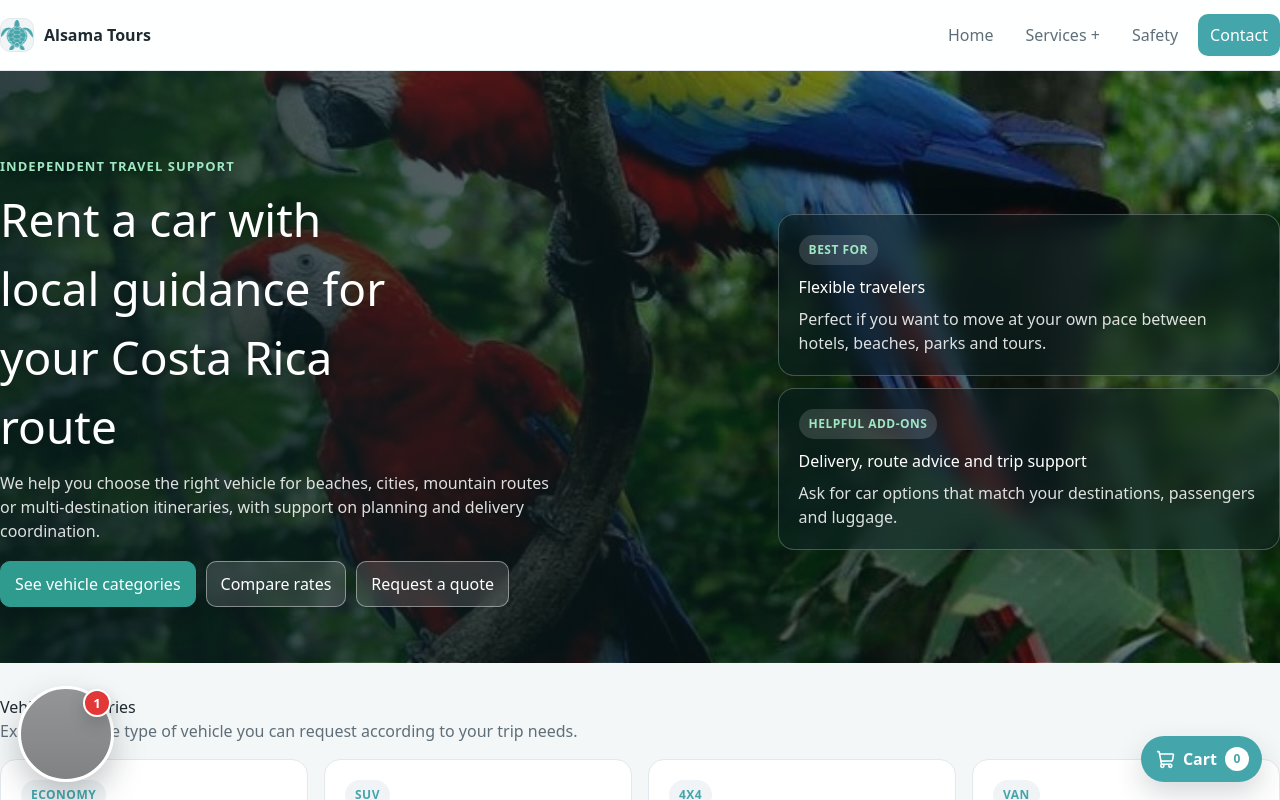
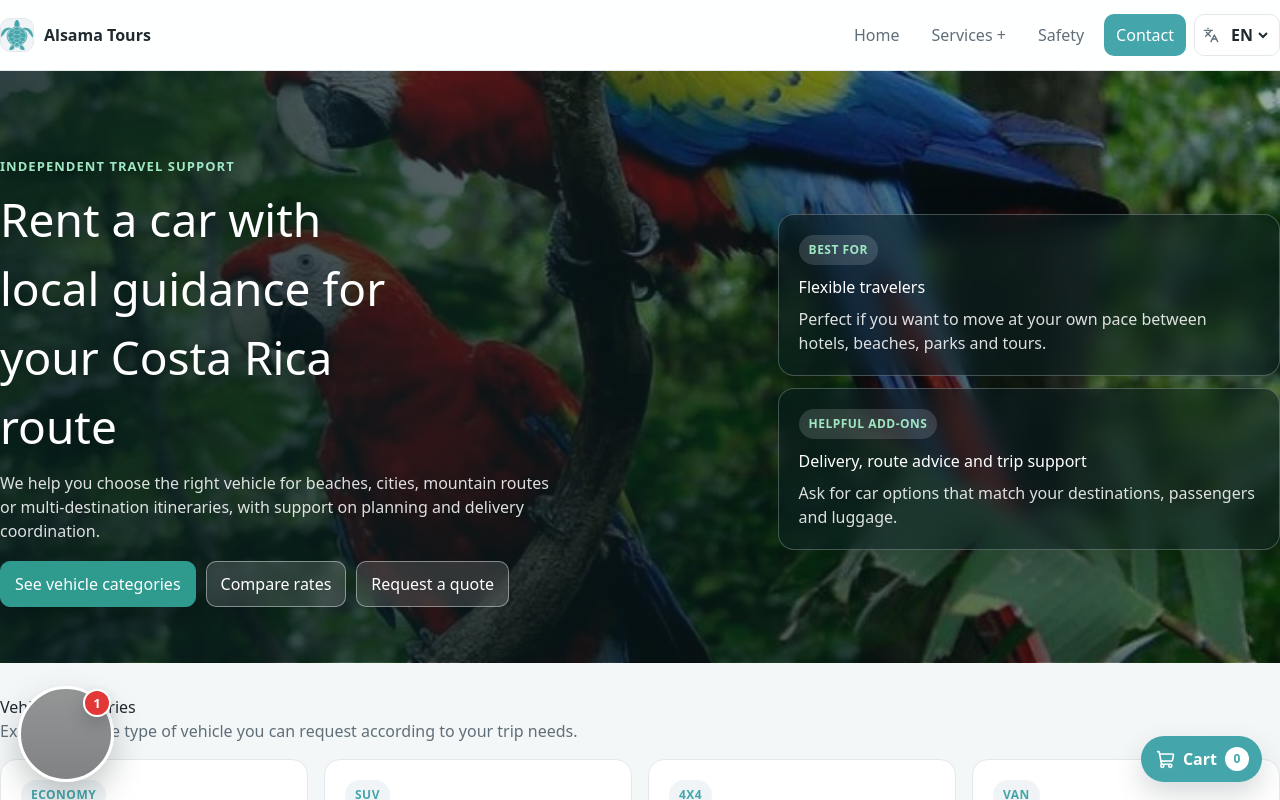
Before and after one commit to TestJuz/Alsama, a React (Vite) app: page /Rent-A-Car in a window 1280 px wide. Shown: the top 800 px of the page. Built offline with nearby package versions, Linux system fonts and the light colour scheme; grey boxes are pictures that could not be loaded.

Commit message:
Add multilingual language switcher

```diff
--- a/src/App.jsx
+++ b/src/App.jsx
@@ -1,5 +1,6 @@
 import { Suspense, lazy, useEffect } from "react";
 import { Navigate, Route, Routes, useLocation } from "react-router-dom";
+import { useLanguage } from "./context/LanguageContext";
 import { routes } from "./lib/site";
 
 const HomePage = lazy(() => import("./pages/HomePage").then((module) => ({ default: module.HomePage })));
@@ -13,20 +14,70 @@ const TourDetailPage = lazy(() => import("./pages/TourDetailPage").then((module)
 const HotelsPage = lazy(() => import("./pages/HotelsPage").then((module) => ({ default: module.HotelsPage })));
 
 const routeTitles = [
-  { path: routes.home, title: "Alsama Tours | Travel Services in Costa Rica" },
-  { path: routes.shuttle, title: "Shuttle Service | Alsama Tours" },
-  { path: routes.privateTransport, title: "Private Transport | Alsama Tours" },
-  { path: routes.rentACar, title: "Rent a Car | Alsama Tours" },
-  { path: routes.tours, title: "Tours | Alsama Tours" },
-  { path: `${routes.tours}/:tourSlug`, title: "Tour Detail | Alsama Tours" },
-  { path: routes.hotels, title: "Hotels | Alsama Tours" }
+  {
+    path: routes.home,
+    title: {
+      en: "Alsama Tours | Travel Services in Costa Rica",
+      es: "Alsama Tours | Servicios de viaje en Costa Rica",
+      fr: "Alsama Tours | Services de voyage au Costa Rica"
+    }
+  },
+  {
+    path: routes.shuttle,
+    title: {
+      en: "Shuttle Service | Alsama Tours",
+      es: "Servicio de shuttle | Alsama Tours",
+      fr: "Service de navette | Alsama Tours"
+    }
+  },
+  {
+    path: routes.privateTransport,
+    title: {
+      en: "Private Transport | Alsama Tours",
+      es: "Transporte privado | Alsama Tours",
+      fr: "Transport prive | Alsama Tours"
+    }
+  },
+  {
+    path: routes.rentACar,
+    title: {
+      en: "Rent a Car | Alsama Tours",
+      es: "Alquiler de autos | Alsama Tours",
+      fr: "Location de voiture | Alsama Tours"
+    }
+  },
+  {
+    path: routes.tours,
+    title: {
+      en: "Tours | Alsama Tours",
+      es: "Tours | Alsama Tours",
+      fr: "Excursions | Alsama Tours"
+    }
+  },
+  {
+    path: `${routes.tours}/:tourSlug`,
+    title: {
+      en: "Tour Detail | Alsama Tours",
+      es: "Detalle del tour | Alsama Tours",
+      fr: "Detail de l'excursion | Alsama Tours"
+    }
+  },
+  {
+    path: routes.hotels,
+    title: {
+      en: "Hotels | Alsama Tours",
+      es: "Hoteles | Alsama Tours",
+      fr: "Hotels | Alsama Tours"
+    }
+  }
 ];
 
 function ScrollManager() {
   const location = useLocation();
+  const { language } = useLanguage();
 
   useEffect(() => {
-    const nextTitle = routeTitles.find((item) => item.path === location.pathname)?.title;
+    const nextTitle = routeTitles.find((item) => item.path === location.pathname)?.title?.[language];
     if (nextTitle) {
       document.title = nextTitle;
     }
@@ -43,7 +94,7 @@ function ScrollManager() {
     }
 
     window.scrollTo({ top: 0, left: 0 });
-  }, [location.pathname, location.hash]);
+  }, [language, location.pathname, location.hash]);
 
   return null;
 }
--- /dev/null
+++ b/src/components/LanguageSwitcher.jsx
@@ -0,0 +1,24 @@
+import { Languages } from "lucide-react";
+import { useLanguage } from "../context/LanguageContext";
+
+export function LanguageSwitcher() {
+  const { language, setLanguage, languages } = useLanguage();
+
+  return (
+    <label className="language-switcher notranslate">
+      <Languages size={16} aria-hidden="true" />
+      <span className="sr-only">Language</span>
+      <select
+        aria-label="Language"
+        value={language}
+        onChange={(event) => setLanguage(event.target.value)}
+      >
+        {languages.map((item) => (
+          <option key={item.code} value={item.code}>
+            {item.shortLabel}
+          </option>
+        ))}
+      </select>
+    </label>
+  );
+}
--- a/src/components/SiteLayout.jsx
+++ b/src/components/SiteLayout.jsx
@@ -1,6 +1,7 @@
 import { useEffect, useRef, useState } from "react";
 import { Link } from "react-router-dom";
 import { CartWidget } from "./CartWidget";
+import { LanguageSwitcher } from "./LanguageSwitcher";
 import { TravelAssistant } from "./TravelAssistant";
 import { asset, homeLinks, routes, safetyPdf, serviceMenu } from "../lib/site";
 
@@ -80,6 +81,7 @@ function Navigation({ homeTo, safetyHref, contactTo, brandTo }) {
 
           <a className="nav__link" href={safetyHref} target="_blank" rel="noreferrer">Safety</a>
           <SmartLink to={contactTo} className="nav__link nav__cta">Contact</SmartLink>
+          <LanguageSwitcher />
         </nav>
       </div>
     </header>
--- /dev/null
+++ b/src/context/LanguageContext.jsx
@@ -0,0 +1,99 @@
+import { createContext, useContext, useEffect, useMemo, useState } from "react";
+
+export const languages = [
+  { code: "en", label: "English", shortLabel: "EN", googleCode: "en" },
+  { code: "es", label: "Espanol", shortLabel: "ES", googleCode: "es" },
+  { code: "fr", label: "Francais", shortLabel: "FR", googleCode: "fr" }
+];
+
+const DEFAULT_LANGUAGE = "en";
+const STORAGE_KEY = "alsama-language";
+const GOOGLE_SCRIPT_ID = "google-translate-script";
+const LanguageContext = createContext(null);
+
+function getStoredLanguage() {
+  if (typeof window === "undefined") return DEFAULT_LANGUAGE;
+  const stored = window.localStorage.getItem(STORAGE_KEY);
+  return languages.some((language) => language.code === stored) ? stored : DEFAULT_LANGUAGE;
+}
+
+function setGoogleTranslateCookie(languageCode) {
+  const googleCode = languages.find((language) => language.code === languageCode)?.googleCode || DEFAULT_LANGUAGE;
+  const value = `/en/${googleCode}`;
+  const maxAge = 60 * 60 * 24 * 365;
+  document.cookie = `googtrans=${value};path=/;max-age=${maxAge}`;
+  document.cookie = `googtrans=${value};path=/;domain=${window.location.hostname};max-age=${maxAge}`;
+}
+
+function triggerGoogleTranslate(languageCode, attempts = 0) {
+  const googleCode = languages.find((language) => language.code === languageCode)?.googleCode || DEFAULT_LANGUAGE;
+  const combo = document.querySelector(".goog-te-combo");
+
+  if (combo) {
+    combo.value = googleCode;
+    combo.dispatchEvent(new Event("change"));
+    return;
+  }
+
+  if (attempts < 20) {
+    window.setTimeout(() => triggerGoogleTranslate(languageCode, attempts + 1), 250);
+  }
+}
+
+function ensureGoogleTranslateScript() {
+  if (typeof window === "undefined") return;
+
+  window.googleTranslateElementInit = () => {
+    if (!window.google?.translate?.TranslateElement) return;
+
+    new window.google.translate.TranslateElement(
+      {
+        pageLanguage: "en",
+        includedLanguages: languages.map((language) => language.googleCode).join(","),
+        autoDisplay: false
+      },
+      "google_translate_element"
+    );
+  };
+
+  if (document.getElementById(GOOGLE_SCRIPT_ID)) return;
+
+  const script = document.createElement("script");
+  script.id = GOOGLE_SCRIPT_ID;
+  script.src = "https://translate.google.com/translate_a/element.js?cb=googleTranslateElementInit";
+  script.async = true;
+  document.body.appendChild(script);
+}
+
+export function LanguageProvider({ children }) {
+  const [language, setLanguage] = useState(getStoredLanguage);
+
+  useEffect(() => {
+    ensureGoogleTranslateScript();
+  }, []);
+
+  useEffect(() => {
+    document.documentElement.lang = language;
+    window.localStorage.setItem(STORAGE_KEY, language);
+    setGoogleTranslateCookie(language);
+    triggerGoogleTranslate(language);
+  }, [language]);
+
+  const value = useMemo(() => ({ language, setLanguage, languages }), [language]);
+
+  return (
+    <LanguageContext.Provider value={value}>
+      {children}
+      <div id="google_translate_element" className="google-translate-slot" aria-hidden="true" />
+    </LanguageContext.Provider>
+  );
+}
+
+export function useLanguage() {
+  const context = useContext(LanguageContext);
+  if (!context) {
+    throw new Error("useLanguage must be used within LanguageProvider");
+  }
+
+  return context;
+}
--- a/src/main.jsx
+++ b/src/main.jsx
@@ -3,14 +3,17 @@ import ReactDOM from "react-dom/client";
 import { BrowserRouter } from "react-router-dom";
 import { App } from "./App";
 import { CartProvider } from "./context/CartContext";
+import { LanguageProvider } from "./context/LanguageContext";
 import "./index.css";
 
 ReactDOM.createRoot(document.getElementById("root")).render(
   <React.StrictMode>
     <BrowserRouter basename={import.meta.env.BASE_URL}>
-      <CartProvider>
-        <App />
-      </CartProvider>
+      <LanguageProvider>
+        <CartProvider>
+          <App />
+        </CartProvider>
+      </LanguageProvider>
     </BrowserRouter>
   </React.StrictMode>
 );
--- a/src/styles/site-base.css
+++ b/src/styles/site-base.css
@@ -2849,3 +2849,70 @@ input:focus, textarea:focus{
     width:calc(100vw - (var(--page-gutter) * 2));
   }
 }
+
+.language-switcher{
+  display:inline-flex;
+  align-items:center;
+  gap:6px;
+  min-height:38px;
+  border:1px solid var(--line);
+  border-radius:10px;
+  background:var(--panel);
+  color:var(--muted);
+  padding:0 8px;
+}
+
+.language-switcher select{
+  border:0;
+  background:transparent;
+  color:var(--text);
+  font:inherit;
+  font-weight:800;
+  cursor:pointer;
+  outline:none;
+  padding:8px 2px;
+}
+
+.language-switcher:hover{
+  background:var(--panel2);
+  color:var(--text);
+}
+
+.google-translate-slot,
+.goog-te-banner-frame,
+.goog-te-balloon-frame,
+#goog-gt-tt{
+  position:absolute!important;
+  left:-9999px!important;
+  width:1px!important;
+  height:1px!important;
+  overflow:hidden!important;
+  opacity:0!important;
+  pointer-events:none!important;
+}
+
+.goog-te-gadget,
+.goog-te-gadget span,
+.goog-te-gadget-simple{
+  height:0!important;
+  overflow:hidden!important;
+  color:transparent!important;
+  border:0!important;
+}
+
+body{
+  top:0!important;
+}
+
+@media (max-width: 760px){
+  .language-switcher{
+    width:100%;
+    justify-content:space-between;
+    padding:0 12px;
+  }
+
+  .language-switcher select{
+    flex:1;
+    text-align:right;
+  }
+}
```
Also changed, not shown: 1 other file (tests, documents, lock files or other folders).
